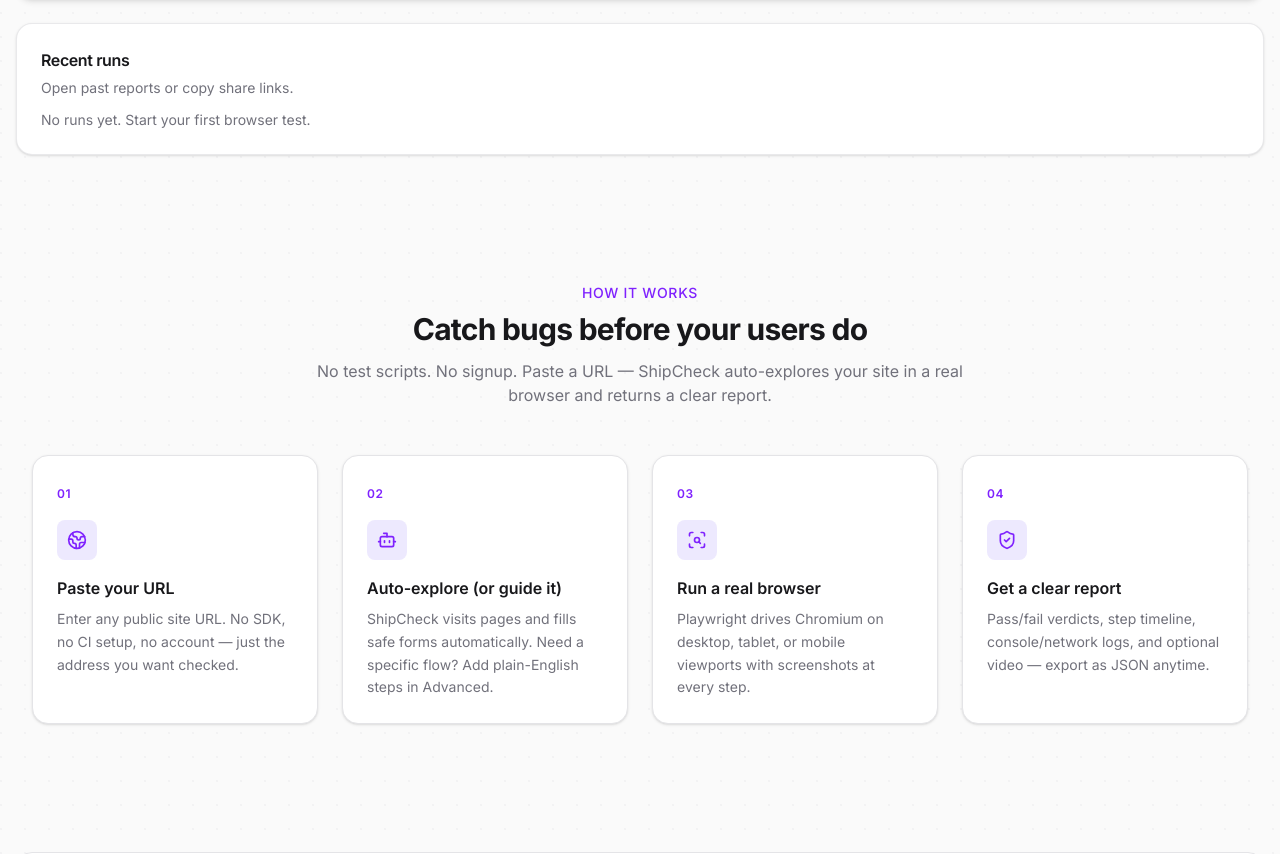
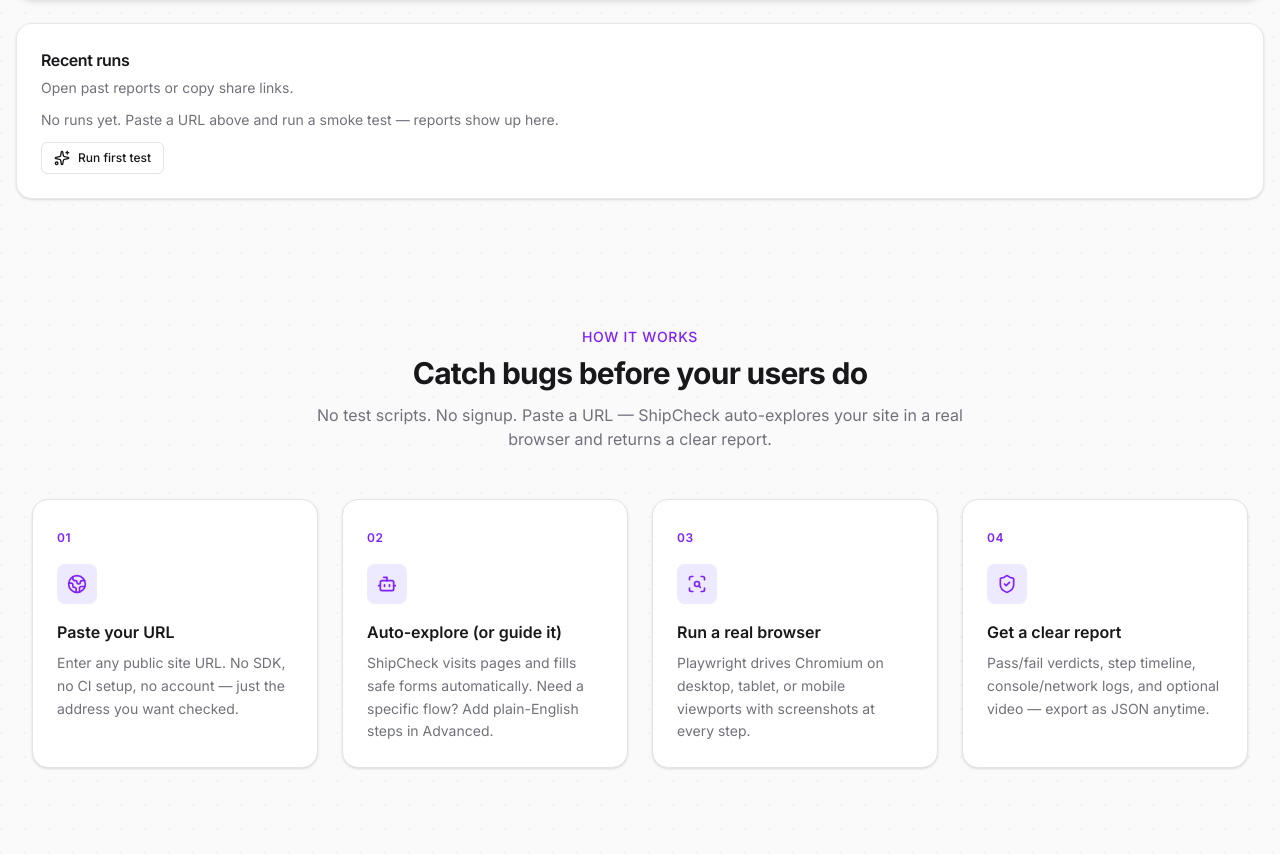
Before and after one commit to Safdar-Ali-India/shipcheck, a Next.js app: page / in a window 1280 px wide. Shown: the part 1044-1898 px from the top of the page. Built offline with nearby package versions, Linux system fonts and the light colour scheme.

Commit message:
feat: copy share links from recent runs
Empty history now nudges a first test, and console/network copy buttons confirm when they work.

```diff
--- a/src/components/browser-test/BrowserTestTool.tsx
+++ b/src/components/browser-test/BrowserTestTool.tsx
@@ -36,6 +36,7 @@
   const [showDemo, setShowDemo] = useState(false);
   const [history, setHistory] = useState<BrowserTestHistoryItem[]>([]);
   const [historyError, setHistoryError] = useState<string | null>(null);
+  const [copiedId, setCopiedId] = useState<string | null>(null);
   const [quickSites, setQuickSites] = useState<string[]>(["https://www.google.com"]);
 
   useEffect(() => {
@@ -128,6 +129,13 @@
     setShareUrl(undefined);
     setShowDemo(true);
     document.getElementById("sample-report")?.scrollIntoView({ behavior: "smooth" });
+  };
+
+  const copyHistoryLink = (id: string) => {
+    const absolute = `${window.location.origin}/reports/${id}`;
+    void navigator.clipboard.writeText(absolute);
+    setCopiedId(id);
+    window.setTimeout(() => setCopiedId((current) => (current === id ? null : current)), 1500);
   };
 
   return (
@@ -326,7 +334,21 @@
               {historyError}
             </p>
           ) : history.length === 0 ? (
-            <p className="text-sm text-zinc-500">No runs yet. Start your first browser test.</p>
+            <div className="space-y-3">
+              <p className="text-sm text-zinc-500">
+                No runs yet. Paste a URL above and run a smoke test — reports show up here.
+              </p>
+              <Button
+                type="button"
+                variant="secondary"
+                size="sm"
+                disabled={loading || !url.trim()}
+                onClick={() => void runTest({ url: url.trim(), mode: "auto", viewport })}
+              >
+                <Sparkles className="h-4 w-4" />
+                Run first test
+              </Button>
+            </div>
           ) : (
             <div className="space-y-2">
               {history.map((item) => (
@@ -350,6 +372,13 @@
                     >
                       {item.status}
                     </span>
+                    <button
+                      type="button"
+                      onClick={() => copyHistoryLink(item.id)}
+                      className="text-xs font-medium text-zinc-500 hover:text-zinc-800 dark:hover:text-zinc-200"
+                    >
+                      {copiedId === item.id ? "Copied" : "Copy link"}
+                    </button>
                     <a
                       href={`/reports/${item.id}`}
                       target="_blank"
--- a/src/components/browser-test/TestReportViewer.tsx
+++ b/src/components/browser-test/TestReportViewer.tsx
@@ -93,6 +93,7 @@
   const [consoleFilter, setConsoleFilter] = useState<string>("all");
   const [networkFilter, setNetworkFilter] = useState("");
   const [copied, setCopied] = useState(false);
+  const [copiedLogs, setCopiedLogs] = useState<"console" | "network" | null>(null);
 
   const activeStep = report.steps[activeStepIndex] ?? report.steps[0];
   const passed = report.status === "pass";
@@ -141,8 +142,10 @@
     }
   };
 
-  const copyLogs = (data: unknown) => {
+  const copyLogs = (data: unknown, kind: "console" | "network") => {
     void navigator.clipboard.writeText(JSON.stringify(data, null, 2));
+    setCopiedLogs(kind);
+    window.setTimeout(() => setCopiedLogs((current) => (current === kind ? null : current)), 1500);
   };
 
   const copyShareUrl = () => {
@@ -358,10 +361,10 @@
                 ))}
                 <button
                   type="button"
-                  onClick={() => copyLogs(filteredConsole)}
+                  onClick={() => copyLogs(filteredConsole, "console")}
                   className="ml-auto text-xs text-zinc-500 hover:text-white"
                 >
-                  Copy
+                  {copiedLogs === "console" ? "Copied" : "Copy"}
                 </button>
               </div>
               {filteredConsole.length === 0 ? (
@@ -402,10 +405,10 @@
                 />
                 <button
                   type="button"
-                  onClick={() => copyLogs(filteredNetwork)}
+                  onClick={() => copyLogs(filteredNetwork, "network")}
                   className="text-xs text-zinc-500 hover:text-white"
                 >
-                  Copy
+                  {copiedLogs === "network" ? "Copied" : "Copy"}
                 </button>
               </div>
               {filteredNetwork.length === 0 ? (
```
